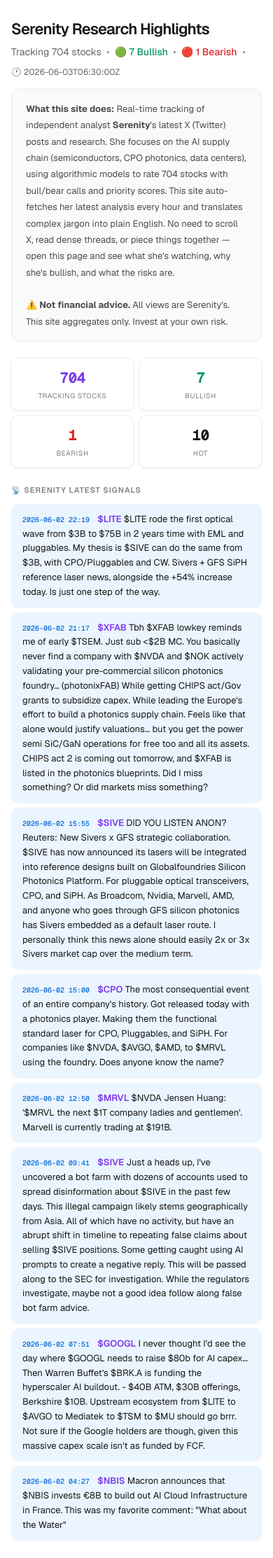
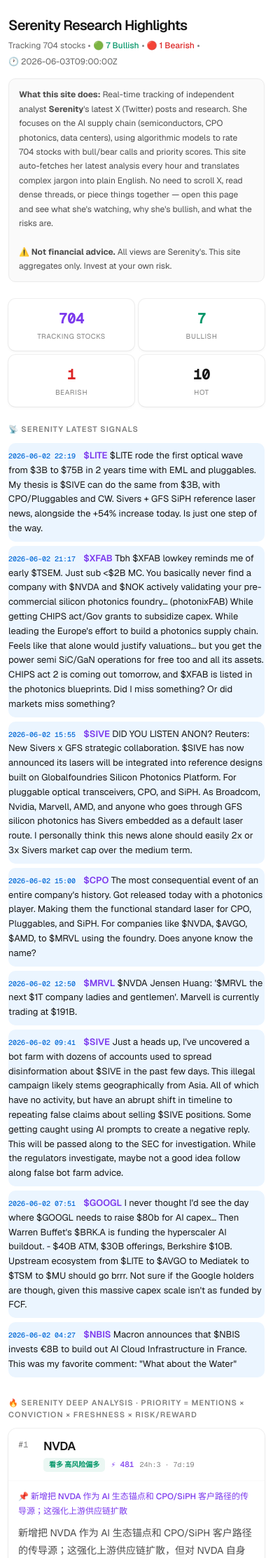
Before and after one commit to darkotan/trendpulse, a Flask app: page / in a window 390 px wide. Shown: the part 52-2278 px from the top of the page at 70% size. Run offline with Flask 3, Linux system fonts and the light colour scheme.

Commit message:
Mobile responsive: scrollable tables, smaller fonts, 2-col grid on phones

```diff
--- a/data/serenity_picks.json
+++ b/data/serenity_picks.json
@@ -112,7 +112,7 @@
     }
   ],
   "snapshot_date": "2026-06-02T09:00:00-08:00",
-  "last_checked": "2026-06-03T06:30:00Z",
+  "last_checked": "2026-06-03T09:00:00Z",
   "new_tweets_since_snapshot": [
     {
       "time": "2026-06-02 22:19",
--- a/templates/serenity_home.html
+++ b/templates/serenity_home.html
@@ -78,11 +78,21 @@
     @keyframes pulse{0%,100%{opacity:1}50%{opacity:.3}}
 
     @media(max-width:480px){
-      .container{padding:24px 16px}
-      .hero h1{font-size:22px}
-      .stats{grid-template-columns:repeat(2,1fr)}
-      .pick-header{padding:14px 16px}
-      .pick-body{padding:14px 16px}
+      .container{padding:20px 12px}
+      .hero h1{font-size:20px}
+      .hero .sub{font-size:12px;gap:4px}
+      .stats{grid-template-columns:repeat(2,1fr);gap:6px}
+      .stat{padding:12px 14px}
+      .stat .val{font-size:20px}
+      .pick-header{padding:12px 14px}
+      .pick-body{padding:12px 14px}
+      .pick-symbol{font-size:16px}
+      .intro-box{font-size:12px;padding:12px 14px;line-height:1.7}
+      .blk{font-size:13px;padding:10px 12px}
+      .section-title{font-size:11px}
+      .tweet{padding:8px 0}
+      table{font-size:11px}
+      th,td{padding:6px 8px}
     }
   </style>
 </head>
```
Also changed, not shown: templates/performance.html (+14 -2 lines), data/analytics.db, 3 other files.
